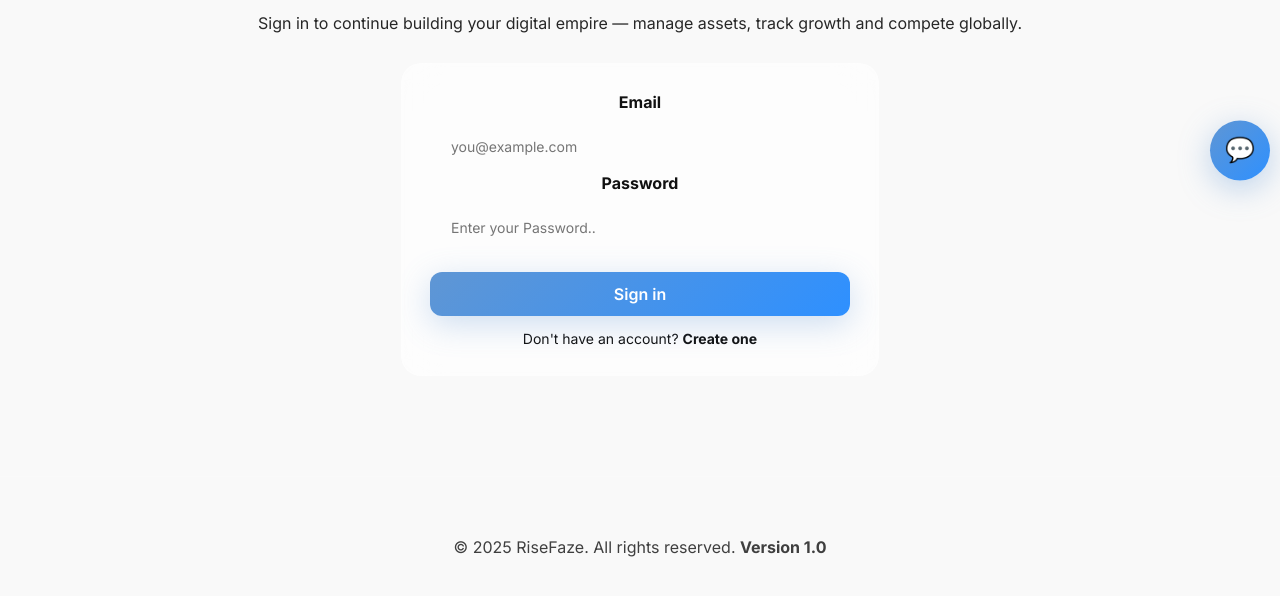
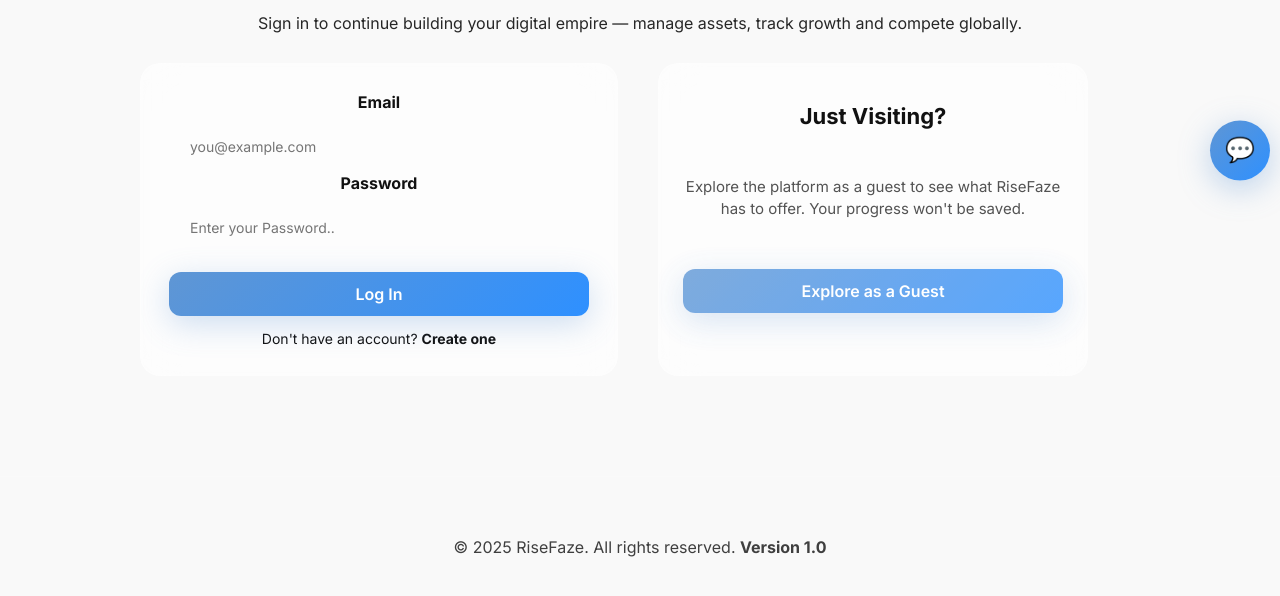
Before and after one commit to Poriya111/RiseFaze, a plain HTML site: page FrontEnd/login.html in a window 1280 px wide. Shown: the part 240-836 px from the top of the page. Drawn offline with Linux system fonts and the light colour scheme.

Commit message:
feat: Add guest login and unify UI styles

```diff
--- a/FrontEnd/login.html
+++ b/FrontEnd/login.html
@@ -30,7 +30,7 @@
   <h2>Welcome back</h2>
   <p>Sign in to continue building your digital empire — manage assets, track growth and compete globally.</p>
 
-  <div class="auth-container" style="justify-content: center;">
+  <div class="auth-container">
     <!-- Form Card -->
     <div class="feature-card auth-form-card" style="max-width: 420px;">
       <form id="loginForm" autocomplete="on" novalidate>
@@ -44,12 +44,21 @@
           <input id="password" name="password" type="password" required placeholder="Enter your Password.." />
         </div>
 
-        <button type="submit" class="btn primary-btn auth-submit-btn">Sign in</button>
+        <button type="submit" class="btn primary-btn auth-submit-btn">Log In</button>
 
         <div class="auth-footer-text">
           Don't have an account? <a href="signup.html">Create one</a>
         </div>
       </form>
+    </div>
+
+    <!-- Guest Card -->
+    <div class="feature-card auth-info-card">
+      <h3>Just Visiting?</h3>
+      <div class="auth-info-points">
+        <p>Explore the platform as a guest to see what RiseFaze has to offer. Your progress won't be saved.</p>
+        <button class="btn primary-btn auth-submit-btn" id="guestBtn">Explore as a Guest</button>
+      </div>
     </div>
   </div>
 </section>
--- a/FrontEnd/main.js
+++ b/FrontEnd/main.js
@@ -50,6 +50,13 @@
   });
 }
 
+const guestBtn = document.getElementById('guestBtn');
+if (guestBtn) {
+  guestBtn.addEventListener('click', () => {
+    window.location.href = 'index.html';
+  });
+}
+
 // Optional/demo button (keep behavior if present)
 const seeDemoBtn = document.getElementById('seeDemoBtn');
 if (seeDemoBtn) {
--- a/FrontEnd/styles.css
+++ b/FrontEnd/styles.css
@@ -828,6 +828,11 @@
   text-align: center;
 }
 
+.auth-info-card .auth-info-points p {
+  font-size: 15px;
+  line-height: 1.5;
+}
+
 .auth-info-points {
   display: flex;
   flex-direction: column;
@@ -854,6 +859,7 @@
 
 .auth-info-point p {
   margin: 0;
+  font-size: 15px; /* Ensure consistency */
 }
 
 /* Signup Hero Background */
```
Also changed, not shown: FrontEnd/signup.html (+9 -0 lines).
